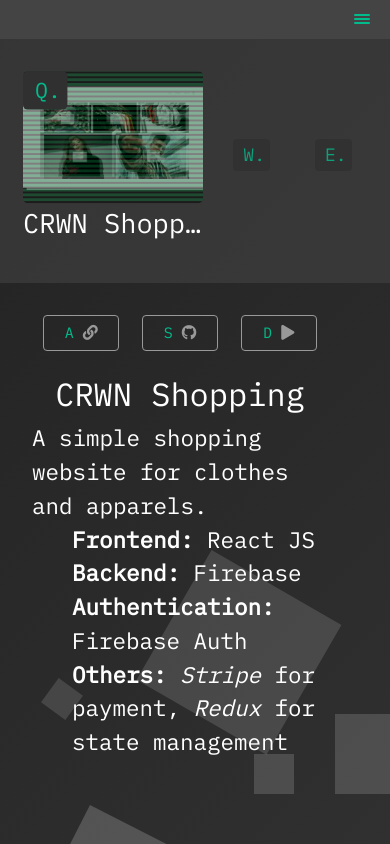
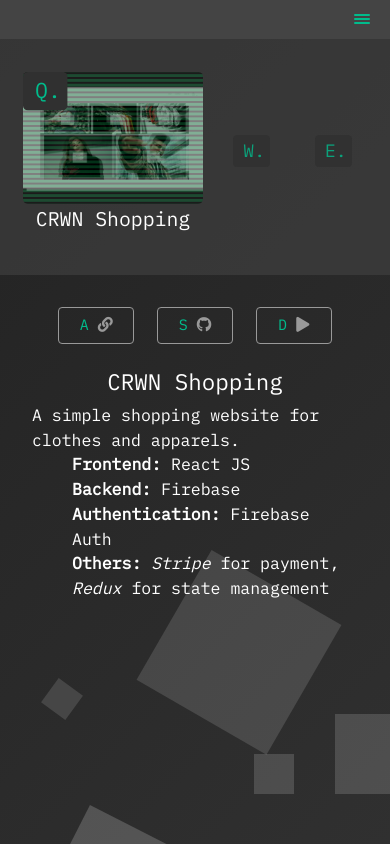
Before and after one commit to shepardm7/my-portfolio-site, a React (Create React App) app: page /works in a window 390 px wide. Built offline with nearby package versions, Linux system fonts and the light colour scheme.

Commit message:
Changed font sizes and other style changes for more responsiveness

```diff
--- a/src/components/skill-group/skill-group.styles.scss
+++ b/src/components/skill-group/skill-group.styles.scss
@@ -28,6 +28,8 @@
     }
 
     @include for-size(695px) {
+      padding-left: 1rem;
+      padding-right: 1rem;
       flex-wrap: wrap;
       justify-content: center;
     }
--- a/src/components/work-details/work-details.styles.scss
+++ b/src/components/work-details/work-details.styles.scss
@@ -4,7 +4,14 @@
   padding: 2rem;
   display: flex;
   justify-content: center;
+  margin: 0 !important;
 
+  .details-container {
+    @include for-size(phone-only) {
+      padding-left: 0 !important;
+      padding-right: 0 !important;
+    }
+  }
   .links-container {
     display: flex;
     flex-direction: column;
@@ -28,10 +35,18 @@
   .title-container {
     width: 100%;
     text-align: center;
+
+    @include for-size(phone-only) {
+      font-size: 1.5em;
+    }
   }
 
   .desc-container {
     font-size: 1.5em;
+
+    @include for-size(phone-only) {
+      font-size: 1.1em;
+    }
   }
 
   .fade-in {
--- a/src/components/work-thumbnail/work-thumbnail.styles.scss
+++ b/src/components/work-thumbnail/work-thumbnail.styles.scss
@@ -129,14 +129,17 @@
     }
 
     @include for-size(930px) {
+      font-size: 1.3em;
       width: 200px;
     }
 
     @include for-size(775px) {
+      font-size: 1.2em;
       width: 150px;
     }
 
     @include for-size(650px) {
+      font-size: 1.1em;
       display: none;
     }
   }
--- a/src/pages/about/about.styles.scss
+++ b/src/pages/about/about.styles.scss
@@ -45,6 +45,10 @@
     @include for-size(909px) {
       font-size: 1.7em;
     }
+
+    @include for-size(phone-only) {
+      font-size: 1.3em;
+    }
   }
   .typed-text {
     flex-grow: 1;
--- a/src/pages/home/home.styles.scss
+++ b/src/pages/home/home.styles.scss
@@ -1,3 +1,4 @@
+@import "../../styles/screen-size";
 .home-page {
   height: 100vh;
   .up-arrow {
@@ -21,6 +22,12 @@
     height: 100%;
     width: 100%;
     text-align: center;
+
+    @include for-size(phone-only) {
+      span, div {
+        font-size: 1.2em !important;
+      }
+    }
   }
   .typed-cursor {
     font-size: 2em;
--- a/src/pages/works/works.js
+++ b/src/pages/works/works.js
@@ -41,7 +41,7 @@
 				type: 'link',
 				iconClass: 'fas fa-play',
 				selectKey: 'd',
-				value: 'https://drive.google.com/open?id=1lSQ_9uIJDnbBSEvmilIKxbZcu_WYHJDx'
+				value: 'https://drive.google.com/open?id=1V2EPC1BIwkXtXdBaq1vI8JMgv3OH_EAN'
 			}
 		],
 		image: crwnImg
@@ -67,7 +67,7 @@
 				type: 'link',
 				iconClass: 'fas fa-play',
 				selectKey: 'd',
-				value: 'https://drive.google.com/open?id=1SjGX3ihkrz5eABnkkcpR1S_I4AExplRP'
+				value: 'https://drive.google.com/open?id=17T2L_9eoQ1FhGdBqZ_d1SrDrf2F6J-iV'
 			}
 		],
 		description: <WorkDescriptionComp desc="An image search engine that uses Pixabay's API." list={[
--- a/src/styles/screen-size.scss
+++ b/src/styles/screen-size.scss
@@ -1,14 +1,14 @@
 @mixin for-size($size) {
   @if $size == phone-only {
     @media (max-width: 599px) { @content; }
-  } @else if $size == tablet-portrait-down {
-    @media (max-width: 600px) { @content; }
-  } @else if $size == tablet-landscape-down {
-    @media (max-width: 900px) { @content; }
-  } @else if $size == desktop-down {
-    @media (max-width: 1200px) { @content; }
-  } @else if $size == big-desktop-down {
-    @media (max-width: 1800px) { @content; }
+  } @else if $size == tablet-portrait-up {
+    @media (min-width: 600px) { @content; }
+  } @else if $size == tablet-landscape-up {
+    @media (min-width: 900px) { @content; }
+  } @else if $size == desktop-up {
+    @media (min-width: 1200px) { @content; }
+  } @else if $size == big-desktop-up {
+    @media (min-width: 1800px) { @content; }
   } @else {
     @media (max-width: $size) {
       @content
```
